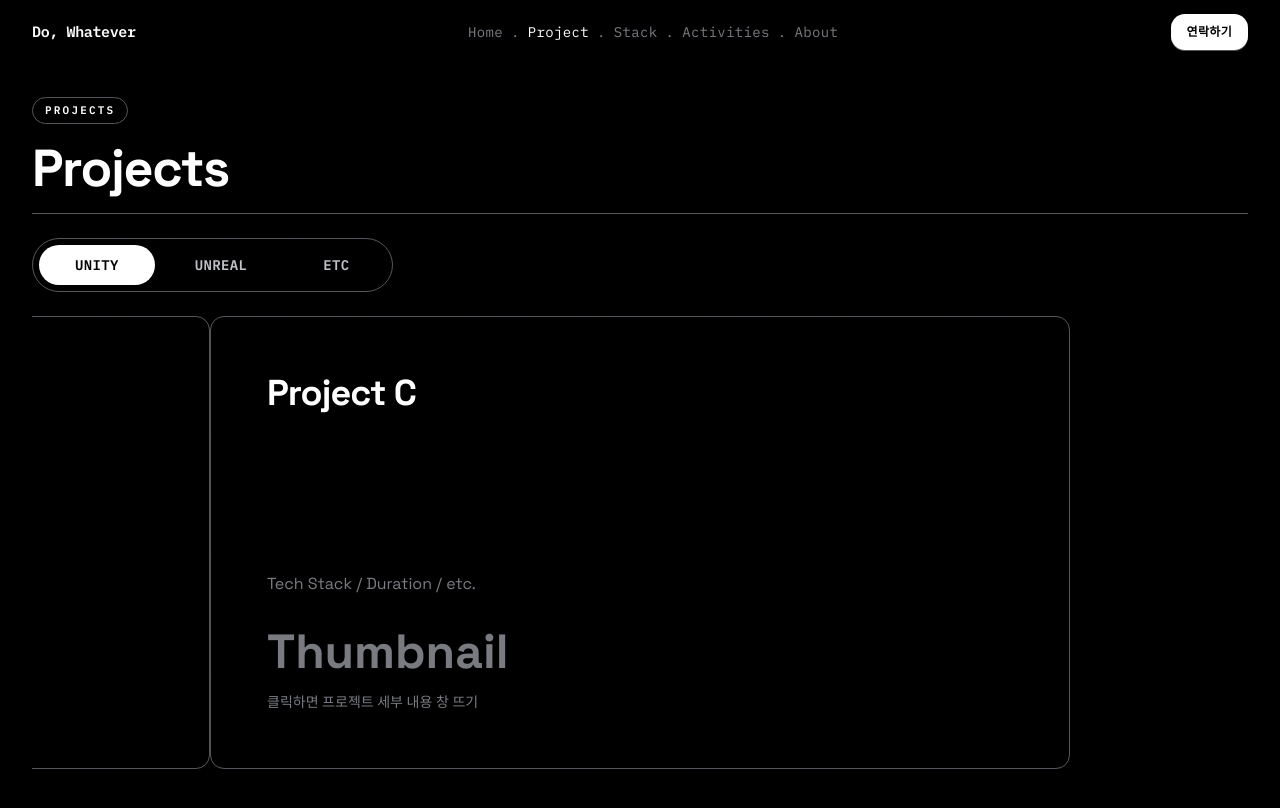
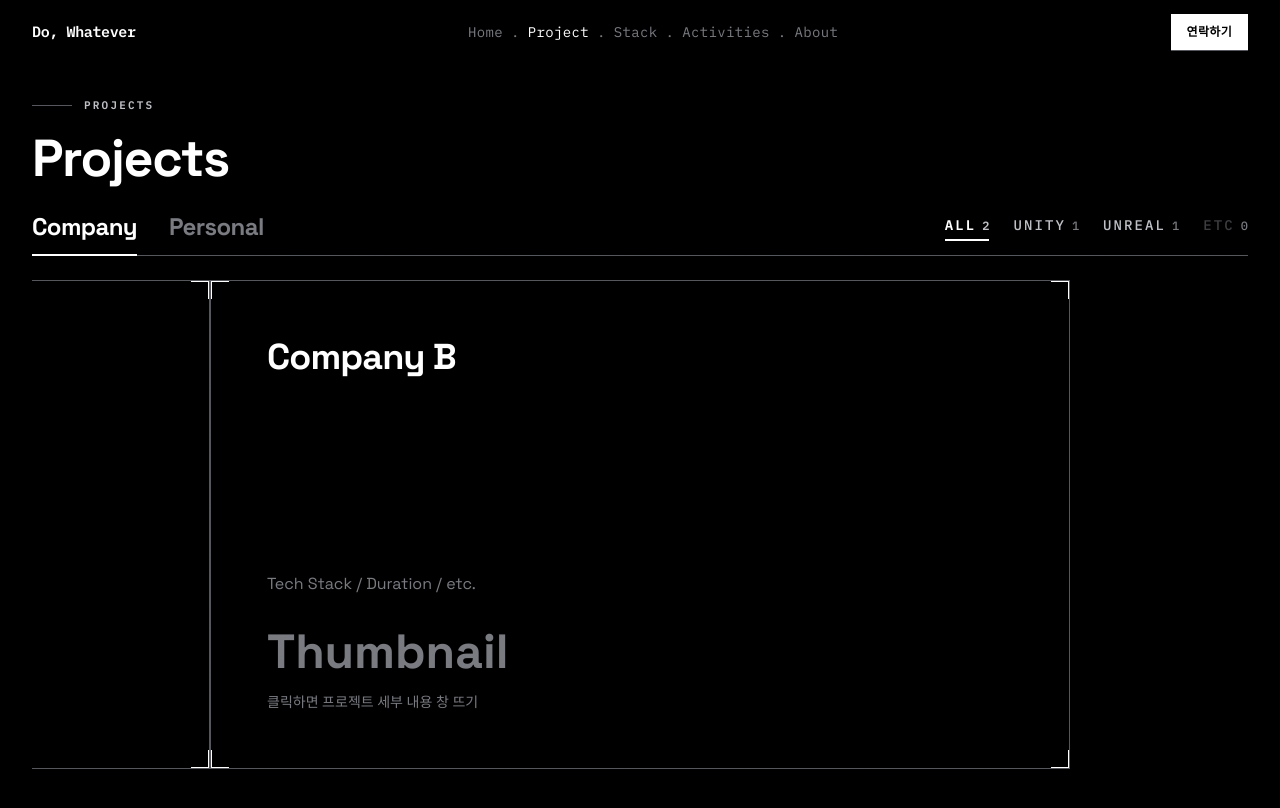
Before and after one commit to bubbletok/CHS, a Next.js app: page /projects in a window 1280 px wide. Shown: the top 808 px of the page. Built offline with nearby package versions, Linux system fonts and the light colour scheme.

Commit message:
프로젝트 섹션 수정

```diff
--- a/app/globals.css
+++ b/app/globals.css
@@ -73,14 +73,43 @@
 }
 
 @layer components {
-  /* 피그마 와이어프레임 그대로 — 순검정 배경에 hairline 흰 보더만 있는 평평한 박스 */
+  /* 순검정 배경 + hairline 보더. 둥근 모서리(rounded-xl)는 기본값 티가 나서 버리고,
+     직각 모서리 + 네 귀퉁이 크롭마크(제도 도면·뷰파인더 톤)로 대체한다 */
   .card {
-    @apply rounded-xl border border-line bg-card;
+    @apply relative border border-line bg-card;
+    --tick: 18px;
+  }
+  /* 8개 그라디언트 = 네 귀퉁이의 ㄱ자 마크. 흐릿한 hairline 위에 흰색으로 얹혀 모서리만 또렷해진다 */
+  .card::after {
+    content: '';
+    /* inset-0(=패딩박스)에 맞춘다 — overflow-hidden인 카드에서 -inset-px는 마크가 통째로 잘린다 */
+    @apply pointer-events-none absolute inset-0;
+    background-image:
+      linear-gradient(rgb(var(--c-ink)) 0 0), linear-gradient(rgb(var(--c-ink)) 0 0),
+      linear-gradient(rgb(var(--c-ink)) 0 0), linear-gradient(rgb(var(--c-ink)) 0 0),
+      linear-gradient(rgb(var(--c-ink)) 0 0), linear-gradient(rgb(var(--c-ink)) 0 0),
+      linear-gradient(rgb(var(--c-ink)) 0 0), linear-gradient(rgb(var(--c-ink)) 0 0);
+    background-position:
+      0 0, 0 0,
+      100% 0, 100% 0,
+      0 100%, 0 100%,
+      100% 100%, 100% 100%;
+    background-size:
+      1px var(--tick), var(--tick) 1px,
+      1px var(--tick), var(--tick) 1px,
+      1px var(--tick), var(--tick) 1px,
+      1px var(--tick), var(--tick) 1px;
+    background-repeat: no-repeat;
+    transition: background-size 0.45s cubic-bezier(0.22, 1, 0.36, 1);
+  }
+  /* 중첩된 카드(홈의 큰 박스 안 카드)는 안쪽만 반응하도록 :has로 바깥을 제외 */
+  .card:hover:not(:has(.card:hover)) {
+    --tick: 34px;
   }
 
   /* 주 버튼 */
   .btn {
-    @apply inline-flex items-center justify-center gap-2 rounded-xl px-5 py-3 font-mono text-sm font-semibold uppercase tracking-wide transition-all duration-200;
+    @apply inline-flex items-center justify-center gap-2 px-5 py-3 font-mono text-sm font-semibold uppercase tracking-wide transition-all duration-200;
   }
   .btn-primary {
     @apply btn bg-brand text-contrast-ink shadow-soft hover:-translate-y-0.5 hover:shadow-lift;
@@ -89,9 +118,13 @@
     @apply btn border border-line bg-card text-ink hover:-translate-y-0.5 hover:border-red;
   }
 
-  /* 섹션 상단의 작은 라벨 */
+  /* 섹션 상단의 작은 라벨 — 알약 테두리는 버리고, 앞에 짧은 괘선만 그어 편집 디자인 톤으로 */
   .eyebrow {
-    @apply inline-flex items-center gap-2 rounded-full border border-line px-3 py-1 font-mono text-[11px] font-semibold uppercase tracking-[0.2em];
+    @apply inline-flex items-center gap-3 font-mono text-[11px] font-semibold uppercase tracking-[0.2em] text-muted;
+  }
+  .eyebrow::before {
+    content: '';
+    @apply h-px w-10 shrink-0 bg-line;
   }
 
   /* 넘버링 섹션 인덱스 — "01 / 06" 식 라벨. daoism.systems의 섹션 넘버링 패턴 차용 */
--- a/components/sections/ProjectsSection.jsx
+++ b/components/sections/ProjectsSection.jsx
@@ -3,25 +3,89 @@
 import { useRef, useState } from 'react'
 import { AnimatePresence, motion, useScroll, useTransform } from 'framer-motion'
 
-/** 피그마 배지 순서(Unity · Unreal · ETC) 그대로 */
+/** 큰 갈래 — 회사 작업 / 개인 작업 */
 const TABS = [
+  { key: 'company', label: 'Company' },
+  { key: 'personal', label: 'Personal' },
+]
+
+/** 세부 갈래 — 엔진 */
+const ENGINES = [
+  { key: 'all', label: 'ALL' },
   { key: 'unity', label: 'UNITY' },
   { key: 'unreal', label: 'UNREAL' },
   { key: 'etc', label: 'ETC' },
 ]
 
-/** 샘플 콘텐츠 — 실제 프로젝트 데이터 대신 와이어프레임의 플레이스홀더 문구를 그대로 사용 */
-const SAMPLE = {
-  unity: [
-    { id: 'unity-a', title: 'Project A' },
-    { id: 'unity-b', title: 'Project B' },
-    { id: 'unity-c', title: 'Project C' },
+/** 샘플 콘텐츠 — 실제 프로젝트 데이터 대신 와이어프레임의 플레이스홀더 문구를 그대로 사용. 홈 화면도 이걸 그대로 쓴다 */
+export const SAMPLE = {
+  company: [
+    { id: 'company-a', title: 'Company A', engine: 'unreal' },
+    { id: 'company-b', title: 'Company B', engine: 'unity' },
   ],
-  unreal: [
-    { id: 'unreal-a', title: 'Project A' },
-    { id: 'unreal-b', title: 'Project B' },
+  personal: [
+    { id: 'personal-a', title: 'Project A', engine: 'unity' },
+    { id: 'personal-b', title: 'Project B', engine: 'unreal' },
+    { id: 'personal-c', title: 'Project C', engine: 'etc' },
   ],
-  etc: [],
+}
+
+/** 탭 바 — 알약 버튼 대신 하단 hairline 위를 미끄러지는 밑줄. 오른쪽 끝에 엔진 세부 탭을 같은 baseline으로 붙인다 */
+function TabBar({ tab, onTab, engine, onEngine, id }) {
+  return (
+    <div className="flex flex-wrap items-end justify-between gap-x-10 gap-y-3 border-b border-line">
+      <div role="tablist" aria-label="작업 구분 선택" className="flex items-end gap-8">
+        {TABS.map((t) => {
+          const on = t.key === tab
+          return (
+            <button
+              key={t.key}
+              role="tab"
+              aria-selected={on}
+              onClick={() => onTab(t.key)}
+              className={`relative pb-3 text-xl font-bold tracking-tight transition-colors duration-200 sm:text-2xl ${
+                on ? 'text-ink' : 'text-faint hover:text-muted'
+              }`}
+            >
+              {t.label}
+              {/* 모바일/데스크톱 두 벌이 동시에 마운트돼 있으므로 layoutId를 분리한다 */}
+              {on && (
+                <motion.span layoutId={`tab-underline-${id}`} className="absolute inset-x-0 -bottom-px h-[2px] bg-ink" />
+              )}
+            </button>
+          )
+        })}
+      </div>
+
+      <div
+        role="tablist"
+        aria-label="엔진 선택"
+        className="flex items-center gap-6 pb-3.5 font-mono text-sm uppercase tracking-[0.15em]"
+      >
+        {ENGINES.map((e) => {
+          const on = e.key === engine
+          const count = e.key === 'all' ? SAMPLE[tab].length : SAMPLE[tab].filter((p) => p.engine === e.key).length
+          const empty = count === 0
+          return (
+            <button
+              key={e.key}
+              role="tab"
+              aria-selected={on}
+              disabled={empty}
+              onClick={() => onEngine(e.key)}
+              className={`relative pb-1.5 transition-colors duration-200 disabled:cursor-default ${
+                on ? 'font-bold text-ink' : empty ? 'font-medium text-faint/50' : 'font-medium text-muted hover:text-ink'
+              }`}
+            >
+              {e.label}
+              <span className={`ml-1.5 text-xs tracking-normal ${on ? 'text-muted' : 'text-faint'}`}>{count}</span>
+              {on && <span className="absolute inset-x-0 bottom-0 h-[2px] bg-ink" />}
+            </button>
+          )
+        })}
+      </div>
+    </div>
+  )
 }
 
 function CardBody({ item }) {
@@ -37,11 +101,18 @@ function CardBody({ item }) {
   )
 }
 
-/** "Projects Section" — Unity/Unreal/ETC 토글(전환 시 페이드) + 스크롤 연동 카드 캐스케이드. 섹션 자체도 가로를 최대한 넓게 쓴다 */
+/** "Projects Section" — Company/Personal 탭 + 엔진 세부 탭(전환 시 페이드) + 스크롤 연동 카드 캐스케이드. 섹션 자체도 가로를 최대한 넓게 쓴다 */
 export default function ProjectsSection() {
-  const [tab, setTab] = useState('unity')
+  const [tab, setTab] = useState('company')
+  const [engine, setEngine] = useState('all')
   const [active, setActive] = useState(null)
-  const items = SAMPLE[tab]
+  const items = SAMPLE[tab].filter((p) => engine === 'all' || p.engine === engine)
+
+  // 큰 탭을 바꾸면 세부 탭은 전체로 되돌린다 — 이전 엔진 필터가 남아 빈 화면이 뜨는 걸 막는다
+  const changeTab = (key) => {
+    setTab(key)
+    setEngine('all')
+  }
 
   const containerRef = useRef(null)
   const { scrollYProgress } = useScroll({ target: containerRef, offset: ['start start', 'end end'] })
@@ -52,34 +123,16 @@ export default function ProjectsSection() {
     <section className="w-full">
       {/* 모바일 — 겹치는 캐스케이드는 좁은 화면에서 깨지므로 그냥 세로로 쌓아 일반 스크롤로 본다 */}
       <div className="px-5 py-20 sm:hidden">
-        <div className="mb-12 flex flex-col gap-4">
+        <div className="mb-8 flex flex-col gap-4">
           <span className="eyebrow self-start">PROJECTS</span>
           <h2 className="text-[36px] font-bold leading-[1.1] tracking-tight text-ink">Projects</h2>
-          <div className="h-px w-full bg-line" />
         </div>
 
-        <div role="tablist" aria-label="엔진 선택" className="inline-flex gap-1 rounded-full border border-line p-1.5">
-          {TABS.map((t) => {
-            const on = t.key === tab
-            return (
-              <button
-                key={t.key}
-                role="tab"
-                aria-selected={on}
-                onClick={() => setTab(t.key)}
-                className={`rounded-full px-6 py-2.5 font-mono text-sm font-bold uppercase tracking-wide transition-all duration-200 ${
-                  on ? 'bg-ink text-contrast-ink' : 'text-muted hover:text-ink'
-                }`}
-              >
-                {t.label}
-              </button>
-            )
-          })}
-        </div>
+        <TabBar id="mobile" tab={tab} onTab={changeTab} engine={engine} onEngine={setEngine} />
 
         <AnimatePresence mode="wait">
           <motion.div
-            key={tab}
+            key={`${tab}-${engine}`}
             initial={{ opacity: 0 }}
             animate={{ opacity: 1 }}
             exit={{ opacity: 0 }}
@@ -106,36 +159,18 @@ export default function ProjectsSection() {
       </div>
 
       {/* 데스크톱 — 진입하자마자 화면 전체(헤딩·탭·첫 카드)가 스크롤 없이 바로 보이고, 카드 이동만 스크롤에 반응한다 */}
-      <div ref={containerRef} style={{ height: `${items.length * 70}vh` }} className="relative hidden sm:block">
+      <div ref={containerRef} style={{ height: `${cardCount * 70}vh` }} className="relative hidden sm:block">
         <div className="sticky top-16 flex h-[calc(100vh-4rem)] w-full flex-col gap-6 px-8 py-8">
           <div className="flex flex-col gap-4">
             <span className="eyebrow self-start">PROJECTS</span>
             <h2 className="text-[36px] font-bold leading-[1.1] tracking-tight text-ink sm:text-[52px]">Projects</h2>
-            <div className="h-px w-full bg-line" />
           </div>
 
-          <div role="tablist" aria-label="엔진 선택" className="inline-flex gap-1 self-start rounded-full border border-line p-1.5">
-            {TABS.map((t) => {
-              const on = t.key === tab
-              return (
-                <button
-                  key={t.key}
-                  role="tab"
-                  aria-selected={on}
-                  onClick={() => setTab(t.key)}
-                  className={`rounded-full px-6 py-2.5 font-mono text-sm font-bold uppercase tracking-wide transition-all duration-200 sm:px-9 ${
-                    on ? 'bg-ink text-contrast-ink' : 'text-muted hover:text-ink'
-                  }`}
-                >
-                  {t.label}
-                </button>
-              )
-            })}
-          </div>
+          <TabBar id="desktop" tab={tab} onTab={changeTab} engine={engine} onEngine={setEngine} />
 
           <AnimatePresence mode="wait">
             <motion.div
-              key={tab}
+              key={`${tab}-${engine}`}
               initial={{ opacity: 0 }}
               animate={{ opacity: 1 }}
               exit={{ opacity: 0 }}
```
Also changed, not shown: components/sections/Home.jsx (+24 -32 lines).
